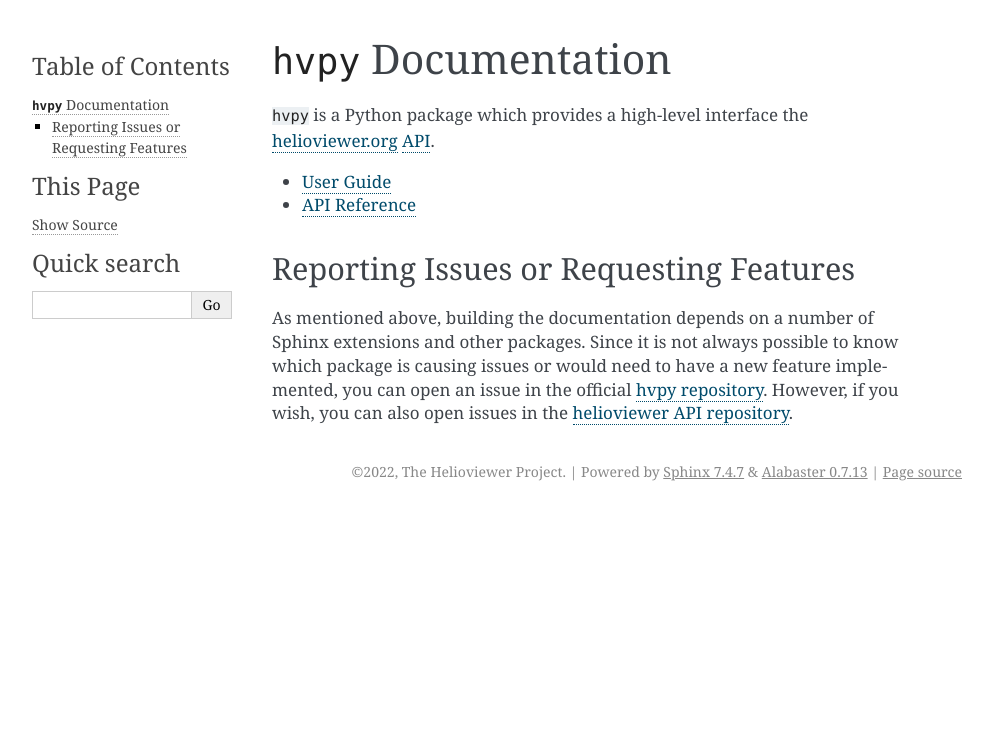
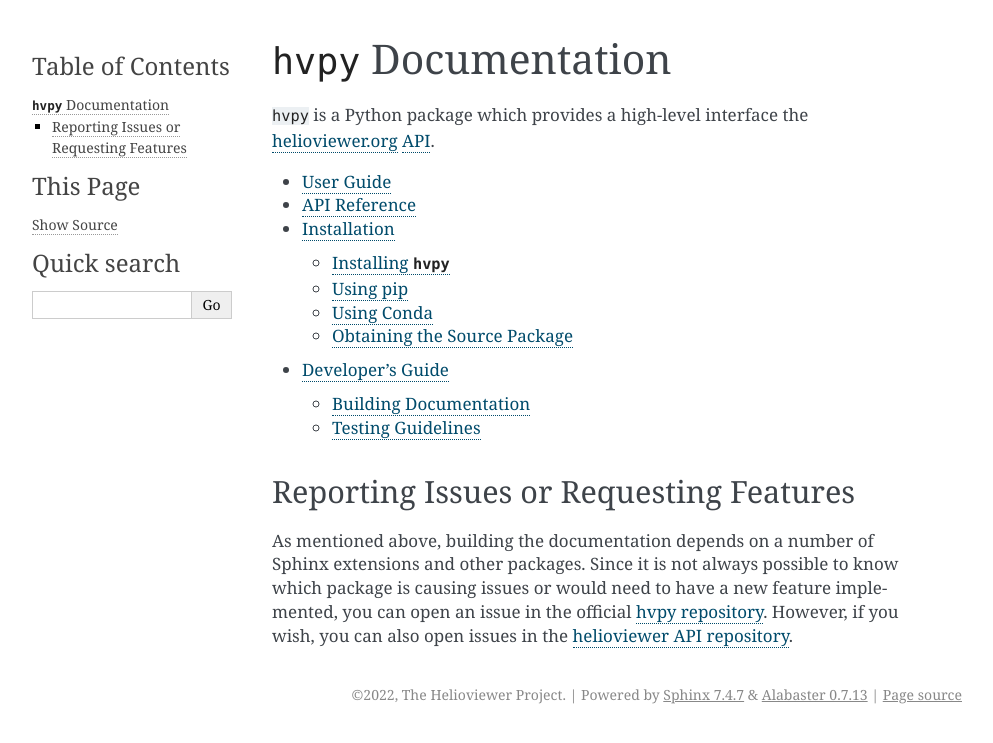
Before and after one commit to Helioviewer-Project/python-api, a Sphinx documentation site: the page built from docs/index.rst, in a window 1280 px wide. Shown: the top 743 px of the page, without its empty margins (148-1141 px from the left). Built offline with Sphinx 7.4.7, drawn with Linux system fonts in a browser that asks for light colours; the version number could not be read and is left out.

Commit message:
Add new doc files to toctree

```diff
--- a/docs/index.rst
+++ b/docs/index.rst
@@ -9,6 +9,8 @@
 
    guide
    api
+   installation
+   dev_guide
 
 Reporting Issues or Requesting Features
 ^^^^^^^^^^^^^^^^^^^^^^^^^^^^^^^^^^^^^^^
```
